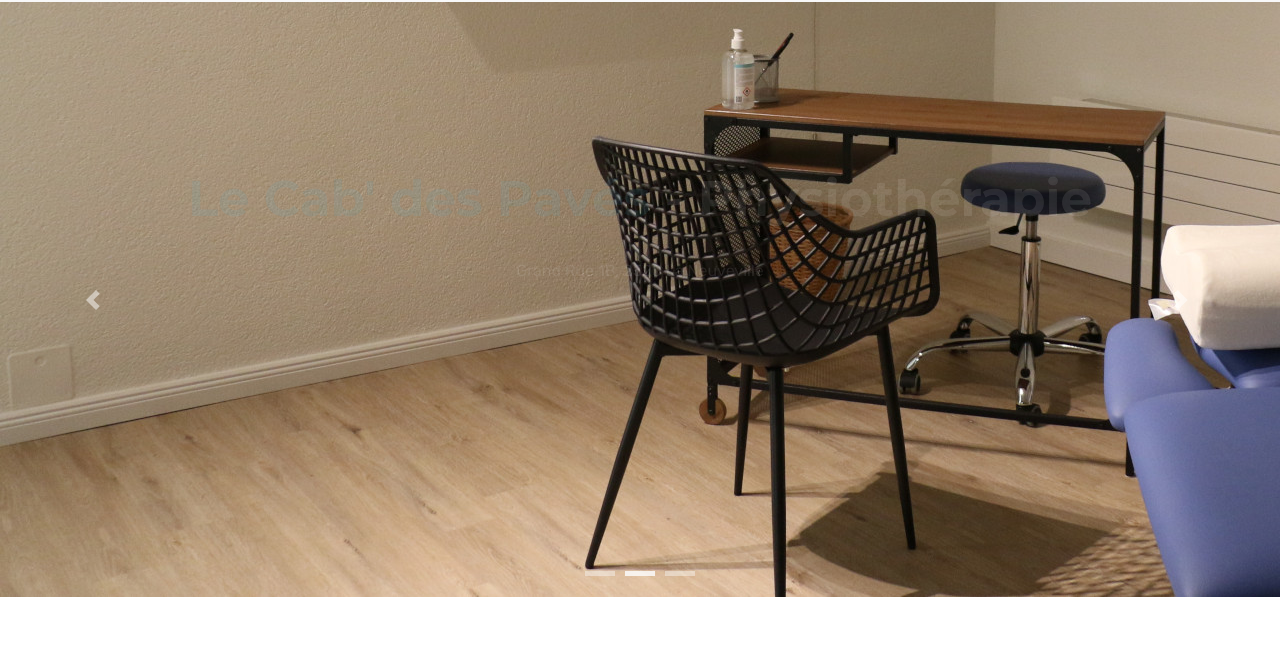
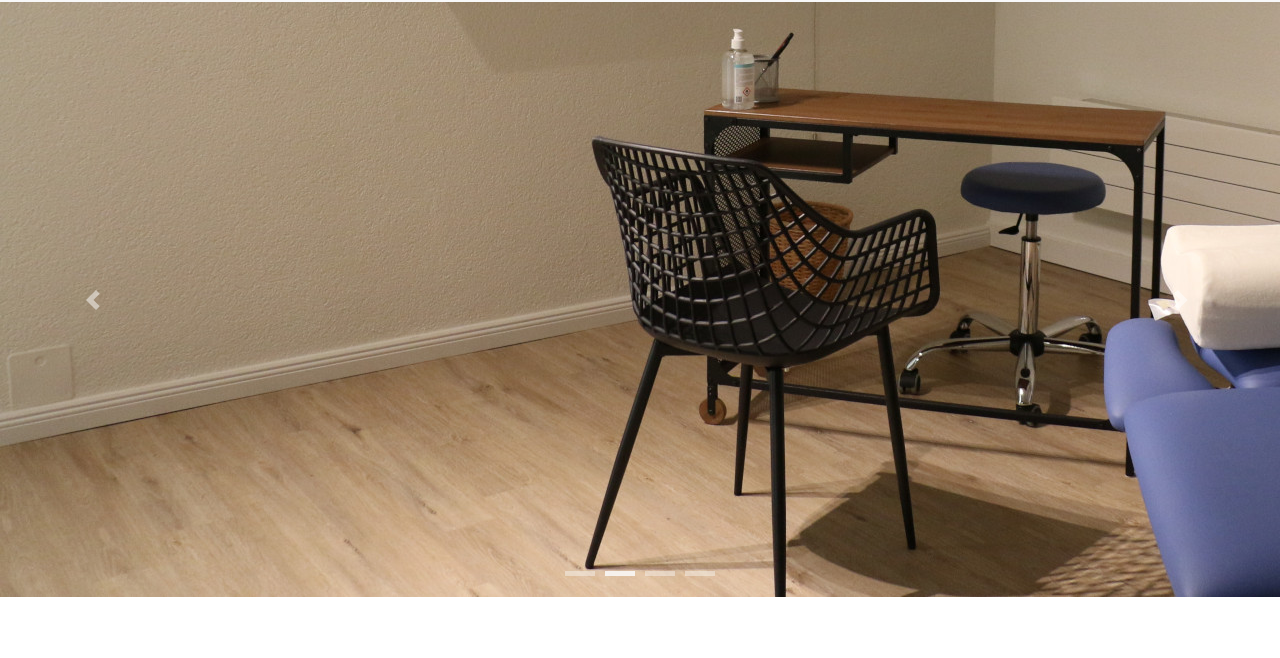
Before and after one commit to aureliegeiser/aureliegeiser.github.io, a Jekyll site: the page built from index.html, in a window 1280 px wide. Shown: the part 300-958 px from the top of the page. Built offline with Jekyll 4.4.1, drawn with Linux system fonts in a browser that asks for light colours.

Commit message:
Remove texts

```diff
--- a/index.html
+++ b/index.html
@@ -17,35 +17,20 @@ title: Le Cab' des Pavés
               <li data-target="#carousel-slider" data-slide-to="0" class="active"></li>
               <li data-target="#carousel-slider" data-slide-to="1"></li>
               <li data-target="#carousel-slider" data-slide-to="2"></li>
+              <li data-target="#carousel-slider" data-slide-to="3"></li>
             </ol>
             <div class="carousel-inner" role="listbox">
               <div class="carousel-item active">
                 <img src="{{ BASE_PATH }}/assets/images/bg-1.jpg" alt="">
-                <div class="carousel-caption">
-                  <h3 class="slide-title animated fadeInDown"><span class="text-primary">Le Cab' des Pavés</span> - Physiothérapie</h3>
-                  <h5 class="slide-text animated fadeIn">Grand Rue 1B, 2520 La Neuveville</h5>
-                </div>
               </div>
               <div class="carousel-item">
                 <img src="{{ BASE_PATH }}/assets/images/bg-2.jpg" alt="">
-                <div class="carousel-caption">
-                  <h3 class="slide-title animated fadeInDown"><span class="text-primary">Le Cab' des Pavés</span> - Physiothérapie</h3>
-                  <h5 class="slide-text animated fadeIn">Grand Rue 1B, 2520 La Neuveville</h5>
-                </div>
               </div>
               <div class="carousel-item">
                 <img src="{{ BASE_PATH }}/assets/images/bg-3.jpg" alt="">
-                <div class="carousel-caption">
-                  <h3 class="slide-title animated fadeInDown"><span class="text-primary">Le Cab' des Pavés</span> - Physiothérapie</h3>
-                  <h5 class="slide-text animated fadeIn">Grand Rue 1B, 2520 La Neuveville</h5>
-                </div>
               </div>
               <div class="carousel-item">
                 <img src="{{ BASE_PATH }}/assets/images/bg-4.jpg" alt="">
-                <div class="carousel-caption">
-                  <h3 class="slide-title animated fadeInDown"><span class="text-primary">Le Cab' des Pavés</span> - Physiothérapie</h3>
-                  <h5 class="slide-text animated fadeIn">Grand Rue 1B, 2520 La Neuveville</h5>
-                </div>
               </div>
             </div>
             <a class="carousel-control-prev" href="#carousel-slider" role="button" data-slide="prev">
```
